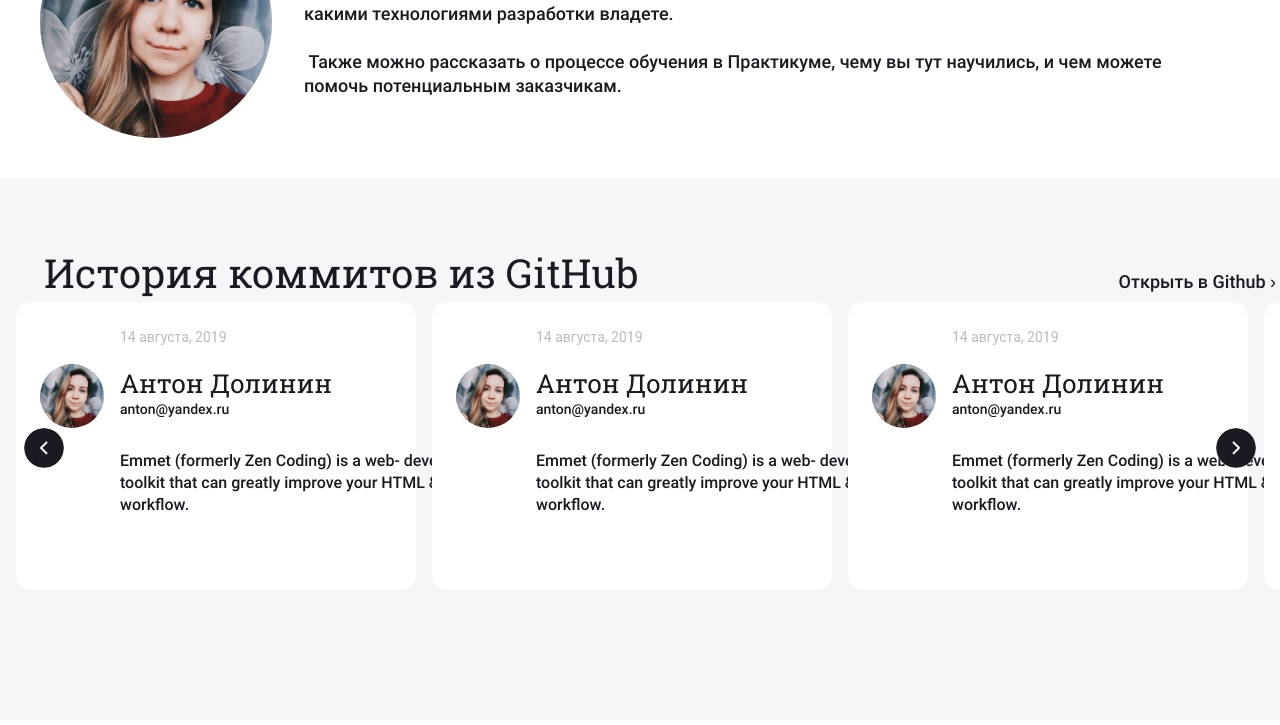
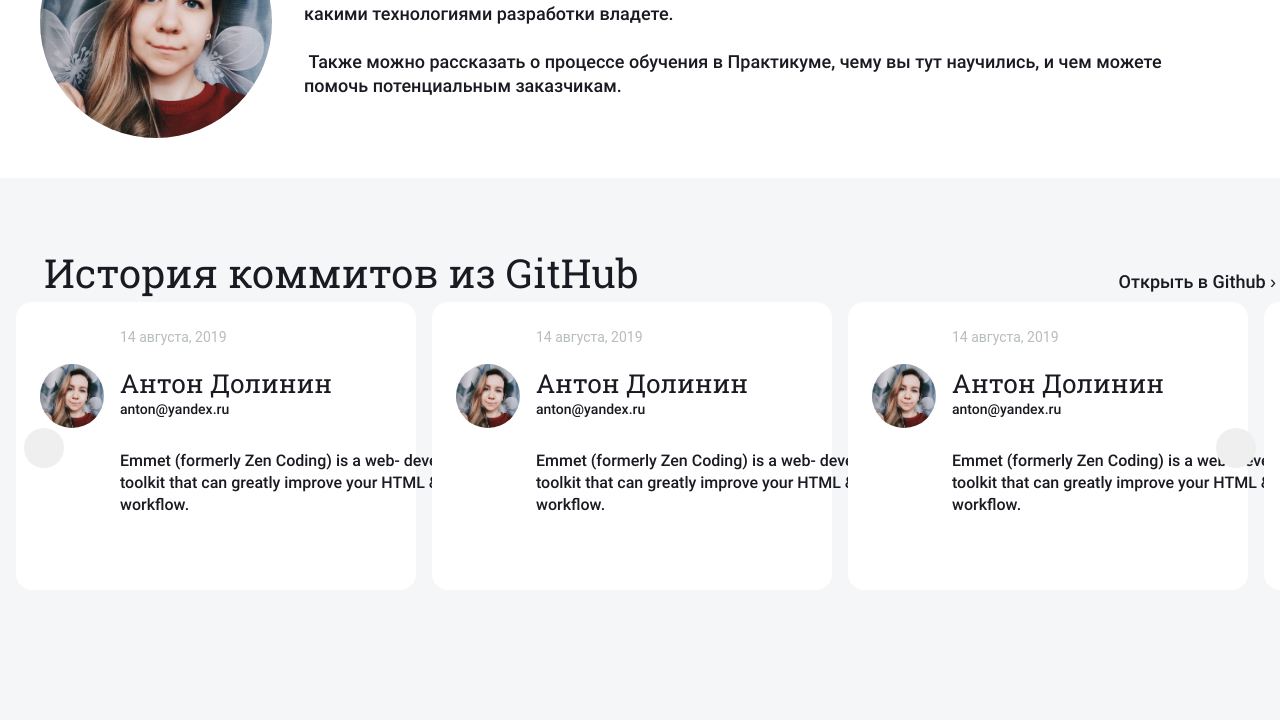
Before and after one commit to ZlataPavlova/diplom.github.io, a website built with webpack: page src/about.html in a window 1280 px wide. Shown: the part 1141-1866 px from the top of the page. Built offline with nearby package versions, Linux system fonts and the light colour scheme.

Commit message:
загрузка изображений на сайт

```diff
--- a/src/blocks/search/search.css
+++ b/src/blocks/search/search.css
@@ -11,7 +11,7 @@
     max-width: 1440px;
     height: 536px;
     padding-top: 160px;
-    background-image: url('/src/image/header.png');
+    background-image: url"<%=require('/src/image/header.png').default%>";
     background-repeat: no-repeat;
     background-size: cover;
 }
--- a/src/blocks/swiper-container/swiper-button-next.css
+++ b/src/blocks/swiper-container/swiper-button-next.css
@@ -7,7 +7,7 @@
     top: 126px;
     border-radius: 50%;
     border: black;
-    background-image: url('/src/image/slider-next.png');
+    background-image: url"<%=require('/src/image/slider-next.png').default%>";
 }
 
 .swiper-button-next:hover {
--- a/src/blocks/swiper-container/swiper-button-prev.css
+++ b/src/blocks/swiper-container/swiper-button-prev.css
@@ -6,7 +6,7 @@
         left: 24px;
         top: 126px;
         border-radius: 100%;
-        background-image: url('/src/image/slider-back.png');
+        background-image: url"<%=require('/src/image/slider-back.png').default%>";
         border: black;
     }
 
```
